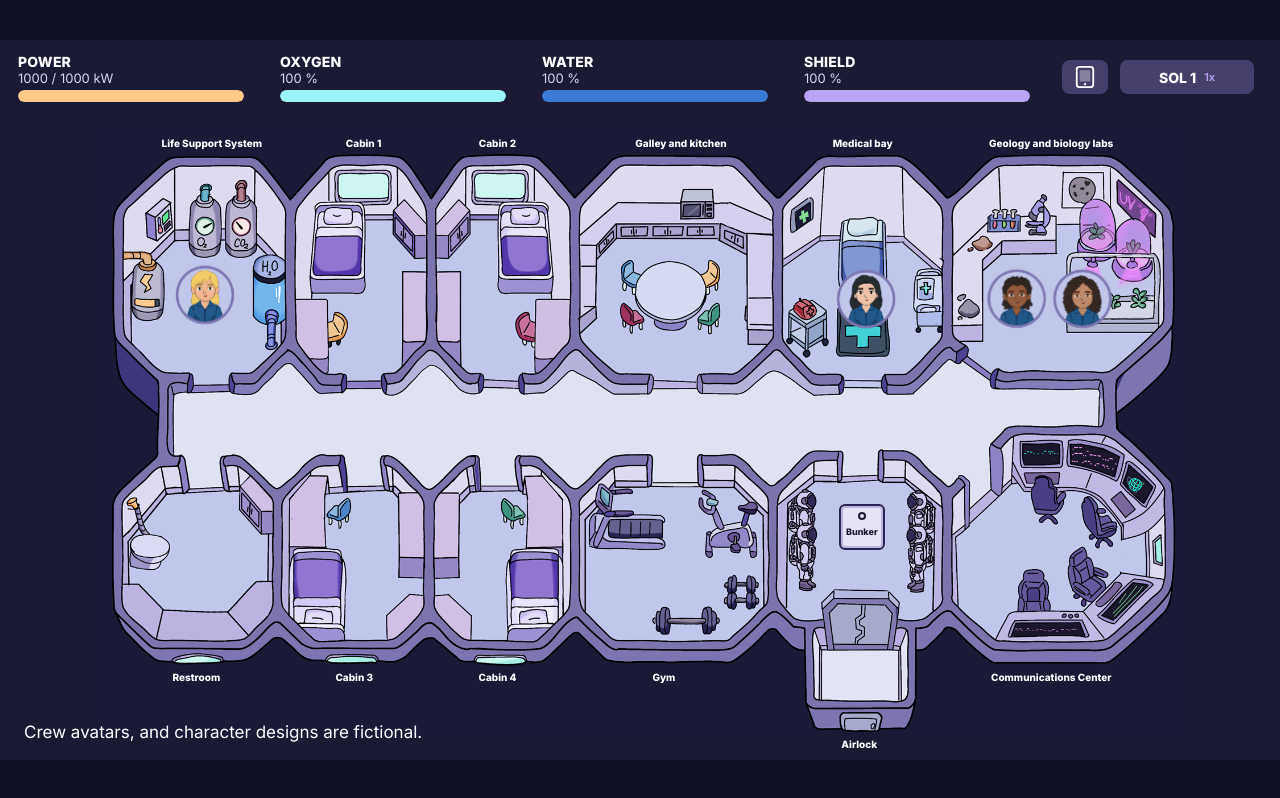
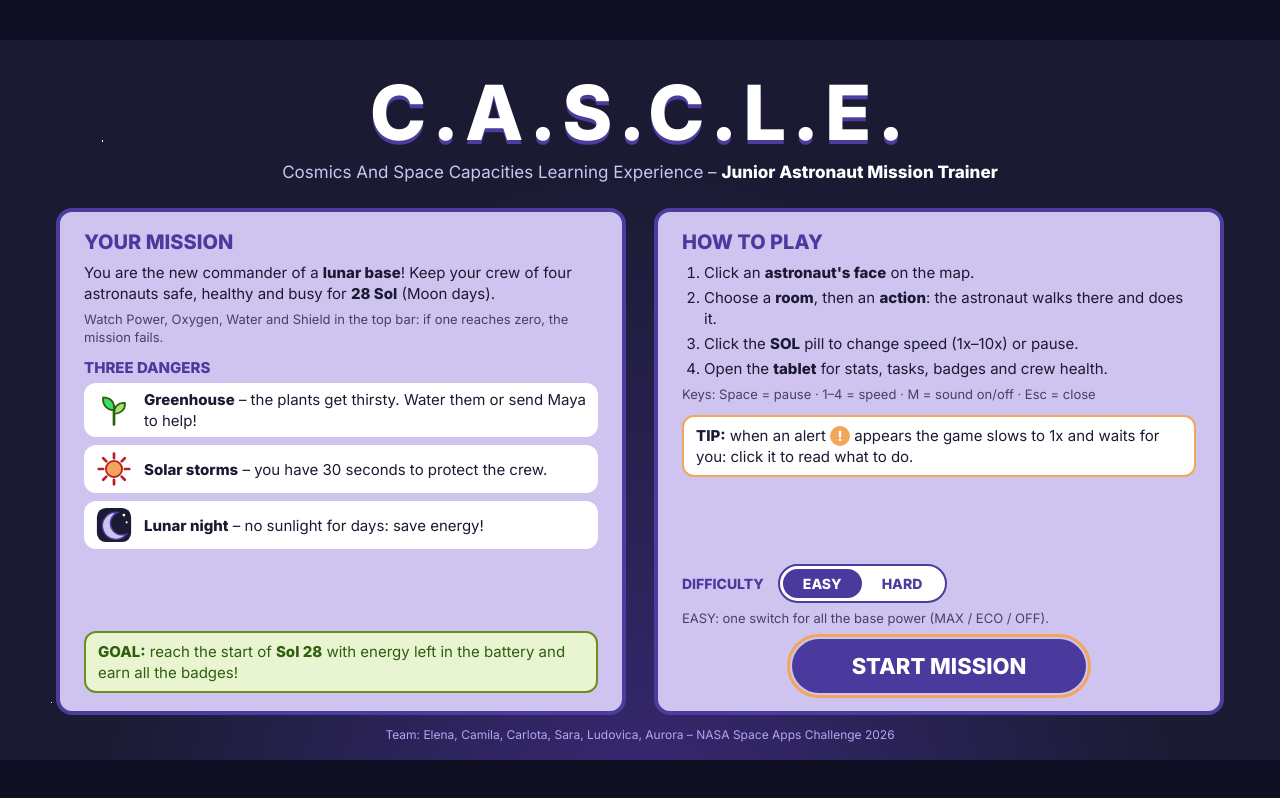
Before and after one commit to NottolaSpaziale/CASCLE, a plain HTML site: page index.html in a window 1280 px wide. Drawn offline with Linux system fonts and the light colour scheme.

Commit message:
Modulo 6: audio, schermata titolo, rifinitura e file per GitHub Pages
Co-Authored-By: Claude Opus 5.5 <noreply@anthropic.com>

```diff
--- /dev/null
+++ b/css/title.css
@@ -0,0 +1,171 @@
+/* Modulo 6 – Schermata titolo e pulsante mute (riferimento stage 1280x720) */
+
+/* ---------- Pulsante mute in top bar ---------- */
+.mute-btn {
+  margin-top: 6px;
+  margin-left: 6px;
+  width: 30px;
+  height: 34px;
+  flex: 0 0 auto;
+  border: none;
+  border-radius: 8px;
+  background: #45406B;
+  color: #FFFFFF;
+  display: flex;
+  align-items: center;
+  justify-content: center;
+  padding: 0;
+}
+.mute-btn svg { width: 20px; height: 20px; }
+.mute-btn:hover { background: #534D80; }
+.mute-btn.is-muted { color: #F2A65A; }
+#topbar .mute-btn + .sol-wrap { margin-left: 8px; }
+/* Senza tablet il mute va a destra da solo */
+#topbar .hud-slots + .mute-btn { margin-left: auto; }
+
+/* ---------- Schermata titolo ---------- */
+.title-screen {
+  position: absolute;
+  inset: 0;
+  z-index: 200;
+  display: flex;
+  flex-direction: column;
+  align-items: center;
+  padding: 34px 56px 18px;
+  color: #FFFFFF;
+  /* Cielo stellato statico (nessuna animazione) */
+  background:
+    radial-gradient(1.5px 1.5px at 8% 14%, #FFFFFF 50%, transparent 51%),
+    radial-gradient(1px 1px at 22% 72%, #CFC3F0 50%, transparent 51%),
+    radial-gradient(1.5px 1.5px at 35% 30%, #FFFFFF 50%, transparent 51%),
+    radial-gradient(1px 1px at 52% 88%, #FFFFFF 50%, transparent 51%),
+    radial-gradient(2px 2px at 66% 10%, #B9A3F5 50%, transparent 51%),
+    radial-gradient(1px 1px at 78% 60%, #FFFFFF 50%, transparent 51%),
+    radial-gradient(1.5px 1.5px at 91% 24%, #FFFFFF 50%, transparent 51%),
+    radial-gradient(1px 1px at 95% 82%, #CFC3F0 50%, transparent 51%),
+    radial-gradient(1px 1px at 4% 92%, #FFFFFF 50%, transparent 51%),
+    radial-gradient(ellipse at 50% 120%, #3B2A7A 0%, transparent 60%),
+    #1A1B33;
+}
+.title-head { text-align: center; }
+.title-logo {
+  font-size: 76px;
+  font-weight: 800;
+  letter-spacing: 6px;
+  line-height: 1;
+  color: #FFFFFF;
+  text-shadow: 0 4px 0 #4B3C9E;
+}
+.title-sub {
+  margin-top: 12px;
+  font-size: 17px;
+  font-weight: 400;
+  color: #CFC3F0;
+}
+.title-sub b { color: #FFFFFF; font-weight: 800; }
+
+.title-body {
+  margin-top: 26px;
+  display: flex;
+  gap: 28px;
+  width: 100%;
+  flex: 1 1 auto;
+  min-height: 0;
+}
+.title-card {
+  flex: 1 1 0;
+  background: #CFC3F0;
+  border: 4px solid #4B3C9E;
+  border-radius: 16px;
+  color: #1A1B33;
+  padding: 18px 24px;
+  display: flex;
+  flex-direction: column;
+}
+.title-card h2 {
+  font-size: 20px;
+  font-weight: 800;
+  color: #4A3A9E;
+  margin-bottom: 8px;
+}
+.title-card h3 {
+  font-size: 15px;
+  font-weight: 800;
+  color: #4A3A9E;
+  margin: 12px 0 6px;
+}
+.title-card p, .title-card li { font-size: 15px; line-height: 1.4; }
+.title-small { margin-top: 6px; font-size: 13px !important; color: #45406B; }
+
+.title-hazards { list-style: none; display: flex; flex-direction: column; gap: 8px; }
+.title-hazards li {
+  display: flex;
+  align-items: center;
+  gap: 12px;
+  background: #FFFFFF;
+  border-radius: 12px;
+  padding: 6px 12px;
+}
+.title-hazards svg { width: 36px; height: 36px; flex: 0 0 36px; }
+
+.title-goal, .title-tip {
+  margin-top: auto;
+  background: #E8F5D0;
+  border: 2px solid #6B8E23;
+  border-radius: 12px;
+  padding: 8px 12px;
+  color: #2E5E0E;
+}
+.title-tip { margin-top: 12px; background: #FFFFFF; border-color: #F2A65A; color: #1A1B33; }
+.title-bang {
+  display: inline-block;
+  width: 20px;
+  height: 20px;
+  border-radius: 50%;
+  background: #F2A65A;
+  color: #FFFFFF;
+  font-weight: 800;
+  text-align: center;
+  line-height: 20px;
+  font-size: 14px;
+}
+.title-how ol { padding-left: 22px; display: flex; flex-direction: column; gap: 4px; }
+.title-mode {
+  margin-top: auto;
+  display: flex;
+  align-items: center;
+  flex-wrap: wrap;
+  gap: 6px 14px;
+}
+.title-mode-label { font-size: 14px; font-weight: 800; color: #4A3A9E; }
+.title-switch {
+  display: inline-flex;
+  background: #FFFFFF;
+  border: 2px solid #4B3C9E;
+  border-radius: 20px;
+  padding: 3px;
+}
+.title-mode-btn {
+  border: none;
+  background: transparent;
+  color: #4B3C9E;
+  font-size: 14px;
+  font-weight: 800;
+  padding: 6px 20px;
+  border-radius: 16px;
+}
+.title-mode-btn.active { background: #4A3A9E; color: #FFFFFF; }
+.title-mode-hint { width: 100%; font-size: 13px !important; color: #45406B; }
+.title-start {
+  margin-top: 12px;
+  align-self: center;
+  font-size: 22px;
+  padding: 14px 60px;
+}
+.title-start:focus-visible, .title-mode-btn:focus-visible { outline: 3px solid #F2A65A; outline-offset: 2px; }
+.title-credits {
+  margin-top: 12px;
+  font-size: 12px;
+  color: #B9A3F5;
+  text-align: center;
+}
--- a/index.html
+++ b/index.html
@@ -3,7 +3,10 @@
 <head>
   <meta charset="UTF-8">
   <meta name="viewport" content="width=device-width, initial-scale=1.0">
-  <title>C.A.S.C.L.E.</title>
+  <title>C.A.S.C.L.E. – Junior Astronaut Mission Trainer</title>
+  <meta name="description" content="C.A.S.C.L.E. (Cosmics And Space Capacities Learning Experience) – a kid-friendly browser game: run a lunar base for 28 Sol, care for the crew and survive greenhouse failures, solar storms and the lunar night.">
+  <meta name="theme-color" content="#1A1B33">
+  <link rel="icon" type="image/svg+xml" href="assets/favicon.svg">
   <link rel="preconnect" href="https://fonts.googleapis.com">
   <link rel="preconnect" href="https://fonts.gstatic.com" crossorigin>
   <link href="https://fonts.googleapis.com/css2?family=Inter:wght@400;600;800&display=swap" rel="stylesheet">
@@ -12,6 +15,7 @@
   <link rel="stylesheet" href="css/screens.css">
   <link rel="stylesheet" href="css/powerpanel.css">
   <link rel="stylesheet" href="css/tablet.css">
+  <link rel="stylesheet" href="css/title.css">
 </head>
 <body>
   <!-- Stage fisso 1280x720 scalato alla finestra -->
--- /dev/null
+++ b/js/audio.js
@@ -0,0 +1,185 @@
+// Modulo 6 – Effetti sonori sintetici (Web Audio, nessun file).
+// L'AudioContext nasce al primo gesto dell'utente; mute ricordato in localStorage.
+import { on } from './loop.js';
+import { getStormStage, stormTimeLeft } from './screens/storm.js';
+
+const STORE_KEY = 'cascle.muted';
+const VOLUME = 0.22;             // volume generale moderato
+
+let ctx = null;
+let master = null;
+let muted = loadMuted();
+let btn = null;
+let stormAlarmAt = 0;            // evita il doppio allarme (event:start storm + alert)
+let lastTickSec = -1;            // ultimo secondo "tick" suonato nel timer tempesta
+
+function loadMuted() {
+  try { return localStorage.getItem(STORE_KEY) === '1'; } catch (e) { return false; }
+}
+function saveMuted() {
+  try { localStorage.setItem(STORE_KEY, muted ? '1' : '0'); } catch (e) { /* storage non disponibile */ }
+}
+
+// Crea (o riattiva) il contesto audio: solo dentro un gesto utente
+function ensureCtx() {
+  if (!ctx) {
+    const AC = window.AudioContext || window.webkitAudioContext;
+    if (!AC) return null;
+    try {
+      ctx = new AC();
+      master = ctx.createGain();
+      master.gain.value = muted ? 0 : VOLUME;
+      master.connect(ctx.destination);
+    } catch (e) { ctx = null; return null; }
+  }
+  if (ctx.state === 'suspended') ctx.resume().catch(() => {});
+  return ctx;
+}
+
+// Nota singola con inviluppo: freq (Hz o [da, a] per glissando), durata e ritardo in secondi
+function tone(freq, dur, { type = 'sine', vol = 0.5, delay = 0, attack = 0.01 } = {}) {
+  if (!ctx || muted || ctx.state !== 'running') return;
+  const t = ctx.currentTime + delay;
+  const osc = ctx.createOscillator();
+  const g = ctx.createGain();
+  osc.type = type;
+  if (Array.isArray(freq)) {
+    osc.frequency.setValueAtTime(freq[0], t);
+    osc.frequency.exponentialRampToValueAtTime(freq[1], t + dur);
+  } else osc.frequency.setValueAtTime(freq, t);
+  g.gain.setValueAtTime(0.0001, t);
+  g.gain.exponentialRampToValueAtTime(vol, t + attack);
+  g.gain.exponentialRampToValueAtTime(0.0001, t + dur);
+  osc.connect(g);
+  g.connect(master);
+  osc.start(t);
+  osc.stop(t + dur + 0.02);
+  // Scollega i nodi a fine suono (niente accumulo nel grafo audio)
+  osc.onended = () => { osc.disconnect(); g.disconnect(); };
+}
+
+// Breve rumore filtrato (acqua)
+function noise(dur, { delay = 0, vol = 0.3, from = 1800, to = 500 } = {}) {
+  if (!ctx || muted || ctx.state !== 'running') return;
+  const t = ctx.currentTime + delay;
+  const len = Math.floor(ctx.sampleRate * dur);
+  const buf = ctx.createBuffer(1, len, ctx.sampleRate);
+  const d = buf.getChannelData(0);
+  for (let i = 0; i < len; i++) d[i] = Math.random() * 2 - 1;
+  const src = ctx.createBufferSource();
+  src.buffer = buf;
+  const f = ctx.createBiquadFilter();
+  f.type = 'bandpass';
+  f.Q.value = 3;
+  f.frequency.setValueAtTime(from, t);
+  f.frequency.exponentialRampToValueAtTime(to, t + dur);
+  const g = ctx.createGain();
+  g.gain.setValueAtTime(0.0001, t);
+  g.gain.exponentialRampToValueAtTime(vol, t + 0.03);
+  g.gain.exponentialRampToValueAtTime(0.0001, t + dur);
+  src.connect(f); f.connect(g); g.connect(master);
+  src.start(t);
+  src.stop(t + dur + 0.02);
+  src.onended = () => { src.disconnect(); f.disconnect(); g.disconnect(); };
+}
+
+// ---------- Catalogo effetti ----------
+export const sfx = {
+  click: () => tone(880, 0.06, { type: 'triangle', vol: 0.25, attack: 0.003 }),
+  alert: () => { tone(660, 0.18, { type: 'square', vol: 0.18 }); tone(880, 0.22, { type: 'square', vol: 0.18, delay: 0.2 }); },
+  storm: () => {
+    // Sirena più urgente: tre salite rapide
+    for (let i = 0; i < 3; i++) tone([520, 1040], 0.28, { type: 'sawtooth', vol: 0.16, delay: i * 0.32 });
+  },
+  success: () => [523, 659, 784, 1047].forEach((f, i) => tone(f, 0.22, { type: 'triangle', vol: 0.3, delay: i * 0.09 })),
+  water: () => { noise(0.5, { vol: 0.35 }); tone([900, 400], 0.25, { vol: 0.15, delay: 0.05 }); },
+  fail: () => [392, 330, 262, 196].forEach((f, i) => tone(f, 0.35, { type: 'sawtooth', vol: 0.15, delay: i * 0.22 })),
+  win: () => {
+    [523, 659, 784, 659, 784, 1047].forEach((f, i) => tone(f, 0.25, { type: 'triangle', vol: 0.3, delay: i * 0.13 }));
+    tone(1047, 0.8, { type: 'sine', vol: 0.2, delay: 0.8 });
+  },
+  tick: () => tone(1500, 0.04, { type: 'square', vol: 0.12, attack: 0.002 }),
+};
+
+export function isMuted() { return muted; }
+
+export function setMuted(v) {
+  muted = !!v;
+  saveMuted();
+  if (master && ctx) master.gain.setValueAtTime(muted ? 0 : VOLUME, ctx.currentTime);
+  renderBtn();
+}
+export function toggleMute() { setMuted(!muted); }
+
+// Icona altoparlante (con onde o barrata)
+function renderBtn() {
+  if (!btn) return;
+  btn.classList.toggle('is-muted', muted);
+  btn.setAttribute('aria-pressed', muted ? 'true' : 'false');
+  btn.title = muted ? 'Sound off (M)' : 'Sound on (M)';
+  btn.setAttribute('aria-label', muted ? 'Unmute sound' : 'Mute sound');
+  btn.innerHTML = `<svg viewBox="0 0 24 24" aria-hidden="true"><path d="M4 9h4l5-4v14l-5-4H4z" fill="currentColor"/>${muted
+    ? '<path d="M16 9l5 6M21 9l-5 6" stroke="currentColor" stroke-width="2" stroke-linecap="round"/>'
+    : '<path d="M16 8.5a5 5 0 0 1 0 7M18.5 6a8.5 8.5 0 0 1 0 12" fill="none" stroke="currentColor" stroke-width="2" stroke-linecap="round"/>'}</svg>`;
+}
+
+// Tick del timer tempesta negli ultimi 10 s (letto a ogni frame dal bus 'update')
+function stormTick() {
+  if (getStormStage() !== 'choice') { lastTickSec = -1; return; }
+  const left = stormTimeLeft();
+  const sec = Math.ceil(left);
+  if (sec > 10 || sec <= 0 || sec === lastTickSec) return;
+  lastTickSec = sec;
+  sfx.tick();
+}
+
+export function initAudio(topbar) {
+  // Primo gesto utente: crea/riattiva il contesto (regola autoplay dei browser)
+  const unlock = () => ensureCtx();
+  window.addEventListener('pointerdown', unlock, true);
+  window.addEventListener('keydown', unlock, true);
+
+  // Click UI: qualunque bottone (escluso il mute stesso, che suona dopo il toggle)
+  document.addEventListener('click', e => {
+    const b = e.target.closest?.('button');
+    if (!b || b.disabled || b === btn) return;
+    sfx.click();
+  });
+
+  // Pulsante mute in top bar (prima della pillola SOL)
+  btn = document.createElement('button');
+  btn.type = 'button';
+  btn.className = 'mute-btn';
+  btn.addEventListener('click', e => {
+    e.stopPropagation();
+    ensureCtx();
+    toggleMute();
+    sfx.click();
+  });
+  topbar.insertBefore(btn, topbar.querySelector('.sol-wrap'));
+  renderBtn();
+  // Tasto M = mute (ignorato nei campi di testo)
+  document.addEventListener('keydown', e => {
+    if (e.repeat || (e.key !== 'm' && e.key !== 'M')) return;
+    if (e.target && /INPUT|TEXTAREA|SELECT/.test(e.target.tagName)) return;
+    toggleMute();
+  });
+
+  // Effetti collegati al bus di gioco
+  on('event:start', id => { if (id === 'storm') { stormAlarmAt = performance.now(); sfx.storm(); } });
+  on('alert', () => { if (performance.now() - stormAlarmAt > 200) sfx.alert(); });
+  on('badge:unlock', () => sfx.success());
+  on('greenhouse:water', () => sfx.water());
+  on('fail', () => sfx.fail());
+  on('win', () => sfx.win());
+  on('update', stormTick);
+  on('reset', () => { lastTickSec = -1; });
+}
+
+// API debug/test (window.game.audio)
+export const audioApi = {
+  get muted() { return muted; },
+  setMuted, toggleMute,
+  get state() { return ctx ? ctx.state : 'none'; },
+  play: name => sfx[name]?.(),
+};
--- a/js/main.js
+++ b/js/main.js
@@ -12,6 +12,8 @@ import { initEvents, eventsApi } from './events.js';
 import { showBadge, unlockBadge, hasBadge, badgeImage, cropGrowthMultiplier } from './badges.js';
 import { initPowerPanel, powerApi } from './screens/powerpanel.js';
 import { initTablet, tabletApi } from './screens/tablet.js';
+import { initAudio, audioApi } from './audio.js';
+import { initTitle, startMission, showTitle, isTitleVisible } from './screens/title.js';
 
 const stage = document.getElementById('stage');
 const scene = document.getElementById('scene');
@@ -28,6 +30,12 @@ initHud(document.getElementById('topbar'));
 initEndgame(scene, stage);
 // Mappa ed equipaggio (Modulo 2)
 crew.initCrew(initMap(document.getElementById('map')));
+
+// Parametro ?sol=N presente: salta la schermata titolo (test/giudici)
+function hasSolParam() {
+  try { return Number.isFinite(parseInt(new URLSearchParams(window.location.search).get('sol'), 10)); }
+  catch (e) { return false; }
+}
 
 // Parametro debug ?sol=N: parte dal Sol N con risorse coerenti
 function applySolParam() {
@@ -48,6 +56,9 @@ initEvents(scene);
 initPowerPanel(scene);
 // Modulo 5: tablet (STATS, TASKS, BADGES, CREW HEALTH)
 initTablet(scene);
+// Modulo 6: audio (mute in top bar) e schermata titolo (saltata con ?sol=N)
+initAudio(document.getElementById('topbar'));
+initTitle(stage, scene, { skip: hasSolParam() });
 
 // API pubblica per test/debug e per i moduli futuri
 window.game = {
@@ -84,6 +95,11 @@ window.game = {
   power: powerApi,
   // Modulo 5: tablet (debug: game.tablet.open('health'), game.tablet.close(), game.tablet.isOpen, game.tablet.tab)
   tablet: tabletApi,
+  // Modulo 6: audio (debug: game.audio.setMuted(true), game.audio.play('win')) e schermata titolo
+  audio: audioApi,
+  start: startMission,
+  showTitle,
+  get titleVisible() { return isTitleVisible(); },
 };
 
 // Stato sintetico per i test automatici
@@ -91,6 +107,7 @@ window.__game = {
   get state() {
     if (state.phase === 'failed') return 'gameover';
     if (state.phase === 'won') return 'won';
+    if (state.phase === 'menu') return 'menu';
     return state.paused ? 'paused' : 'playing';
   },
   get score() { return state.sol; },
--- /dev/null
+++ b/js/screens/title.js
@@ -0,0 +1,118 @@
+// Modulo 6 – Schermata titolo: intro, switch difficoltà, START MISSION.
+// Finché è visibile la fase è 'menu' (il loop non avanza, gli input di gioco sono ignorati).
+import { CONFIG } from '../config.js';
+import { state } from '../state.js';
+import { emit } from '../loop.js';
+import { setDifficulty } from '../power.js';
+
+let overlay = null, sceneEl = null, modeBtns = [];
+let visible = false;
+
+// Piccole icone dei tre pericoli (SVG inline)
+const ICONS = {
+  greenhouse: '<svg viewBox="0 0 40 40" aria-hidden="true"><path d="M20 36V16" stroke="#2E5E0E" stroke-width="3" stroke-linecap="round"/><path d="M20 20C10 20 7 12 8 6c8 0 13 5 12 14z" fill="#3DDC6B" stroke="#2E5E0E" stroke-width="2"/><path d="M20 24c9 0 13-6 12-12-8 0-12 5-12 12z" fill="#A1E47A" stroke="#2E5E0E" stroke-width="2"/></svg>',
+  storm: '<svg viewBox="0 0 40 40" aria-hidden="true"><circle cx="20" cy="20" r="9" fill="#F2A65A" stroke="#B81F24" stroke-width="2"/><g stroke="#B81F24" stroke-width="3" stroke-linecap="round"><path d="M20 3v5M20 32v5M3 20h5M32 20h5M8 8l3.5 3.5M28.5 28.5L32 32M8 32l3.5-3.5M28.5 11.5L32 8"/></g></svg>',
+  night: '<svg viewBox="0 0 40 40" aria-hidden="true"><rect x="1" y="1" width="38" height="38" rx="10" fill="#1A1B33"/><path d="M24 6a15 15 0 1 0 10 24A12 12 0 0 1 24 6z" fill="#CFC3F0" stroke="#4B3C9E" stroke-width="1.5"/><circle cx="31" cy="9" r="1.6" fill="#FFFFFF"/><circle cx="34" cy="17" r="1.2" fill="#FFFFFF"/></svg>',
+};
+
+export function initTitle(stageEl, scene, { skip = false } = {}) {
+  sceneEl = scene;
+  overlay = document.createElement('div');
+  overlay.className = 'title-screen hidden';
+  overlay.setAttribute('role', 'dialog');
+  overlay.setAttribute('aria-modal', 'true');
+  overlay.setAttribute('aria-label', 'C.A.S.C.L.E. title screen');
+  overlay.innerHTML = `
+    <header class="title-head">
+      <h1 class="title-logo">C.A.S.C.L.E.</h1>
+      <p class="title-sub">Cosmics And Space Capacities Learning Experience – <b>Junior Astronaut Mission Trainer</b></p>
+    </header>
+    <div class="title-body">
+      <section class="title-card title-intro">
+        <h2>YOUR MISSION</h2>
+        <p>You are the new commander of a <b>lunar base</b>! Keep your crew of four astronauts safe, healthy and busy for <b>28 Sol</b> (Moon days).</p>
+        <p class="title-small">Watch Power, Oxygen, Water and Shield in the top bar: if one reaches zero, the mission fails.</p>
+        <h3>THREE DANGERS</h3>
+        <ul class="title-hazards">
+          <li>${ICONS.greenhouse}<span><b>Greenhouse</b> – the plants get thirsty. Water them or send Maya to help!</span></li>
+          <li>${ICONS.storm}<span><b>Solar storms</b> – you have 30 seconds to protect the crew.</span></li>
+          <li>${ICONS.night}<span><b>Lunar night</b> – no sunlight for days: save energy!</span></li>
+        </ul>
+        <p class="title-goal"><b>GOAL:</b> reach the start of <b>Sol 28</b> with energy left in the battery and earn all the badges!</p>
+      </section>
+      <section class="title-card title-how">
+        <h2>HOW TO PLAY</h2>
+        <ol>
+          <li>Click an <b>astronaut's face</b> on the map.</li>
+          <li>Choose a <b>room</b>, then an <b>action</b>: the astronaut walks there and does it.</li>
+          <li>Click the <b>SOL</b> pill to change speed (1x–10x) or pause.</li>
+          <li>Open the <b>tablet</b> for stats, tasks, badges and crew health.</li>
+        </ol>
+        <p class="title-small">Keys: Space = pause · 1–4 = speed · M = sound on/off · Esc = close</p>
+        <p class="title-tip"><b>TIP:</b> when an alert <span class="title-bang">!</span> appears the game slows to 1x and waits for you: click it to read what to do.</p>
+        <div class="title-mode">
+          <span class="title-mode-label">DIFFICULTY</span>
+          <div class="title-switch" role="group" aria-label="Difficulty">
+            ${CONFIG.difficulties.map(d => `<button type="button" class="title-mode-btn" data-title-mode="${d}" aria-pressed="false">${d.toUpperCase()}</button>`).join('')}
+          </div>
+          <p class="title-mode-hint"></p>
+        </div>
+        <button type="button" class="btn-primary title-start" data-start>START MISSION</button>
+      </section>
+    </div>
+    <p class="title-credits">Team: Elena, Camila, Carlota, Sara, Ludovica, Aurora – NASA Space Apps Challenge 2026</p>`;
+  stageEl.appendChild(overlay);
+  modeBtns = [...overlay.querySelectorAll('[data-title-mode]')];
+
+  overlay.addEventListener('click', e => {
+    const b = e.target.closest('button');
+    if (!b || !visible) return;
+    if (b.dataset.titleMode) { setDifficulty(b.dataset.titleMode); renderMode(); }
+    else if (b.hasAttribute('data-start')) startMission();
+  });
+  // Invio = START MISSION (solo con la schermata titolo visibile)
+  document.addEventListener('keydown', e => {
+    if (!visible || e.key !== 'Enter') return;
+    e.preventDefault();
+    startMission();
+  });
+
+  if (!skip) showTitle();
+}
+
+function renderMode() {
+  const d = state.difficulty;
+  modeBtns.forEach(b => {
+    const on = b.dataset.titleMode === d;
+    b.classList.toggle('active', on);
+    b.setAttribute('aria-pressed', on ? 'true' : 'false');
+  });
+  overlay.querySelector('.title-mode-hint').textContent = d === 'hard'
+    ? 'HARD: set the power of every room by yourself.'
+    : 'EASY: one switch for all the base power (MAX / ECO / OFF).';
+}
+
+// Mostra la schermata titolo: fase 'menu', scena bloccata
+export function showTitle() {
+  if (!overlay) return;
+  visible = true;
+  state.phase = 'menu';
+  sceneEl.classList.add('locked');
+  overlay.classList.remove('hidden');
+  renderMode();
+  overlay.querySelector('[data-start]').focus({ preventScroll: true });
+  emit('update');
+}
+
+// START MISSION: la partita parte dal Sol corrente (Sol 1)
+export function startMission() {
+  if (!visible) return;
+  visible = false;
+  overlay.classList.add('hidden');
+  sceneEl.classList.remove('locked');
+  if (state.phase === 'menu') state.phase = 'playing';
+  emit('title:start', state.difficulty);
+  emit('update');
+}
+
+export function isTitleVisible() { return visible; }
```
Also changed, not shown: tests/qa-m2.mjs (+1 -1 lines), tests/qa-m3.mjs (+1 -1 lines), tests/qa-m4.mjs (+2 -2 lines), tests/qa-m5.mjs (+2 -2 lines), tests/qa-m6.mjs (added, +160 -0 lines), tests/qa.mjs (+1 -1 lines), README.md (added), assets/favicon.svg (added), 1 other file.
